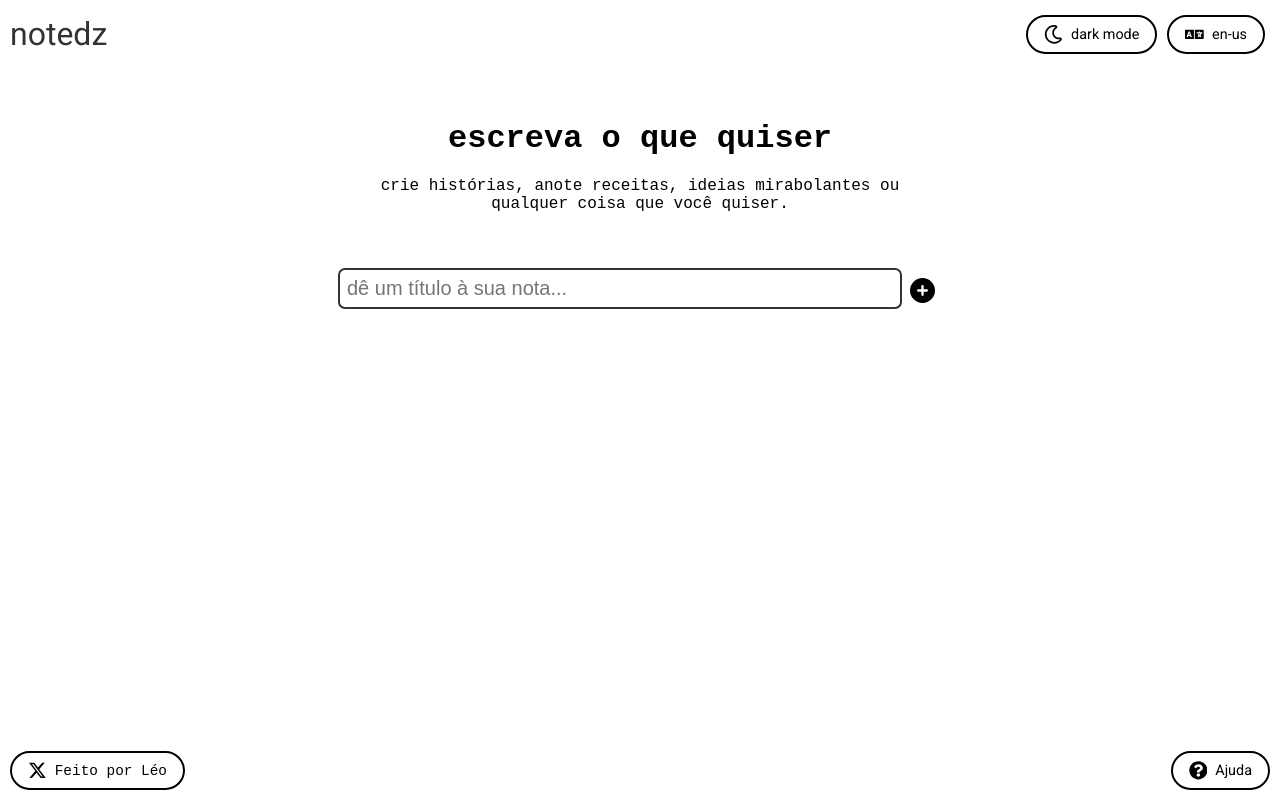
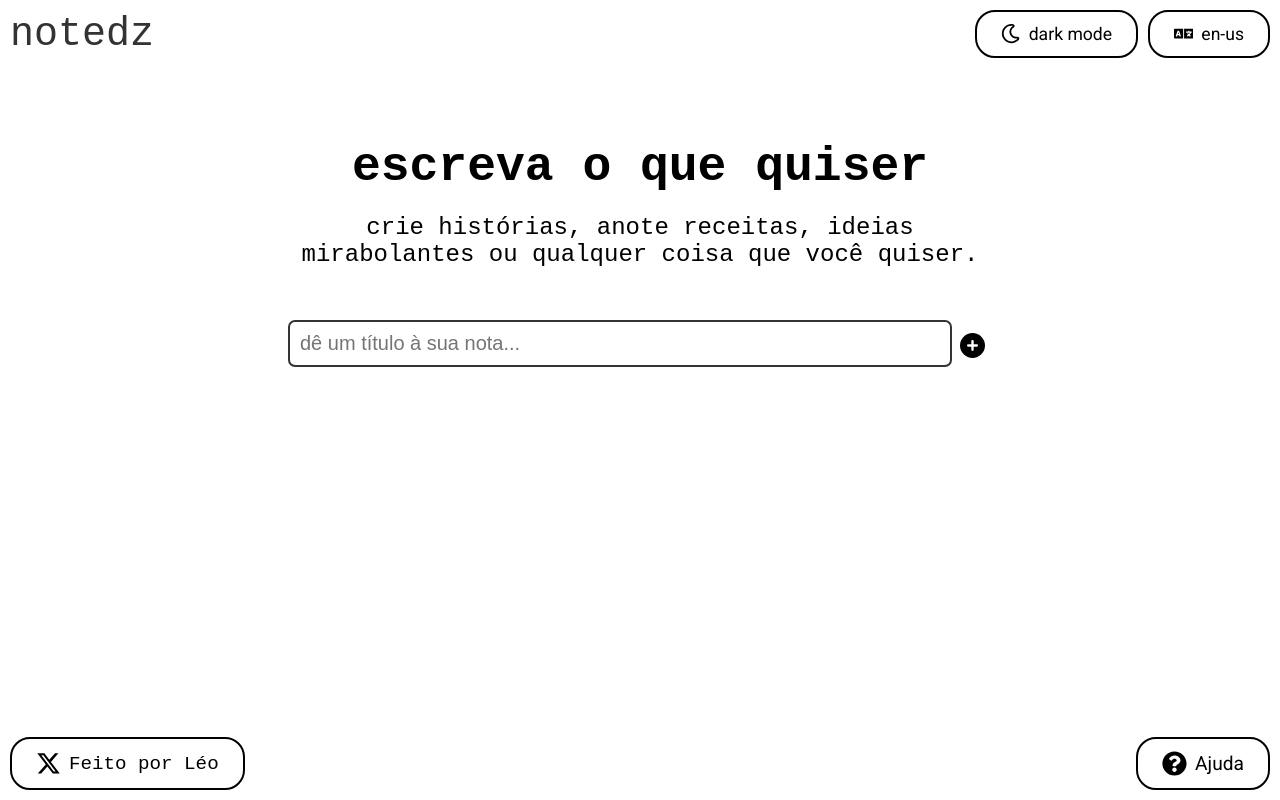
Before and after one commit to leoz11/notedz, a React (Create React App) app: page / in a window 1280 px wide. Built offline with nearby package versions, Linux system fonts and the light colour scheme.

Commit message:
Updating files

```diff
--- a/src/App.js
+++ b/src/App.js
@@ -1,12 +1,12 @@
-import React, { useState, useEffect } from 'react';
-import { BrowserRouter as Router } from 'react-router-dom';
-import styled, { createGlobalStyle } from 'styled-components';
-import { FaQuestionCircle } from 'react-icons/fa';
+import React, { useState, useEffect } from "react";
+import { BrowserRouter as Router } from "react-router-dom";
+import styled, { createGlobalStyle } from "styled-components";
+import { FaQuestionCircle } from "react-icons/fa";
 import { FaXTwitter } from "react-icons/fa6";
-import Header from './components/Header';
-import Home from './pages/Home';
-import HelpBox from './components/HelpBox';
-import texts from './texts.json';
+import Header from "./components/Header";
+import Home from "./pages/Home";
+import HelpBox from "./components/HelpBox";
+import texts from "./texts.json";
 
 const GlobalStyle = createGlobalStyle`
   body {
@@ -29,8 +29,8 @@ const Container = styled.div`
   align-items: center;
   min-height: 100vh;
   width: 100%;
-  background-color: ${(props) => (props.darkMode ? '#000000' : '#fff')};
-  color: ${(props) => (props.darkMode ? '#fff' : '#000')};
+  background-color: ${(props) => (props.darkMode ? "#000000" : "#fff")};
+  color: ${(props) => (props.darkMode ? "#fff" : "#000")};
   transition: background-color 0.3s, color 0.3s;
   padding: 20px;
   box-sizing: border-box;
@@ -41,16 +41,16 @@ const Container = styled.div`
 
 const HelpButton = styled.button`
   background: none;
-  border: 2px solid ${(props) => (props.darkMode ? '#fff' : '#000')};
+  border: 2px solid ${(props) => (props.darkMode ? "#fff" : "#000")};
   border-radius: 20px;
-  padding: 8px 16px;
+  padding: 12px 24px;
   cursor: pointer;
   display: flex;
   align-items: center;
-  color: ${(props) => (props.darkMode ? '#fff' : '#000')};
+  color: ${(props) => (props.darkMode ? "#fff" : "#000")};
   transition: color 0.3s, border-color 0.3s;
-  font-family: 'Roboto', sans-serif;
-  font-size: 0.9em;
+  font-family: "Roboto", sans-serif;
+  font-size: 1.2em;
   position: absolute;
   bottom: 10px;
   right: 10px;
@@ -59,20 +59,36 @@ const HelpButton = styled.button`
     margin-right: 8px;
     font-size: 1.3em;
   }
+
+  span {
+    display: inline;
+  }
+
+  @media (max-width: 768px) {
+    padding: 12px;
+
+    span {
+      display: none;
+    }
+
+    svg {
+      margin-right: 0;
+    }
+  }
 `;
 
 const FooterButton = styled.a`
   background: none;
-  border: 2px solid ${(props) => (props.darkMode ? '#fff' : '#000')};
+  border: 2px solid ${(props) => (props.darkMode ? "#fff" : "#000")};
   border-radius: 20px;
-  padding: 8px 16px;
+  padding: 12px 24px;
   cursor: pointer;
   display: flex;
   align-items: center;
-  color: ${(props) => (props.darkMode ? '#fff' : '#000')};
+  color: ${(props) => (props.darkMode ? "#fff" : "#000")};
   transition: color 0.3s, border-color 0.3s;
-  font-family: 'Fira Code', monospace;
-  font-size: 0.9em;
+  font-family: "Fira Code", monospace;
+  font-size: 1.2em;
   text-decoration: none;
 
   svg {
@@ -80,12 +96,19 @@ const FooterButton = styled.a`
     font-size: 1.3em;
   }
 
+  span {
+    display: inline;
+  }
+
   @media (max-width: 768px) {
-    font-size: 0.8em;
-    padding: 6px 12px;
+    padding: 12px;
+
+    span {
+      display: none;
+    }
 
     svg {
-      font-size: 1.2em;
+      margin-right: 0;
     }
   }
 `;
@@ -98,29 +121,29 @@ const MadeByLeoButton = styled(FooterButton)`
 
 function App() {
   const [isDarkMode, setIsDarkMode] = useState(() => {
-    const savedMode = localStorage.getItem('darkMode');
+    const savedMode = localStorage.getItem("darkMode");
     return savedMode ? JSON.parse(savedMode) : false;
   });
   const [language, setLanguage] = useState(() => {
-    const savedLanguage = localStorage.getItem('language');
-    return savedLanguage || 'pt';
+    const savedLanguage = localStorage.getItem("language");
+    return savedLanguage || "pt";
   });
   const [notes, setNotes] = useState(() => {
-    const savedNotes = localStorage.getItem('notes');
+    const savedNotes = localStorage.getItem("notes");
     return savedNotes ? JSON.parse(savedNotes) : [];
   });
   const [showHelp, setShowHelp] = useState(false);
 
   useEffect(() => {
-    localStorage.setItem('darkMode', JSON.stringify(isDarkMode));
+    localStorage.setItem("darkMode", JSON.stringify(isDarkMode));
   }, [isDarkMode]);
 
   useEffect(() => {
-    localStorage.setItem('language', language);
+    localStorage.setItem("language", language);
   }, [language]);
 
   useEffect(() => {
-    localStorage.setItem('notes', JSON.stringify(notes));
+    localStorage.setItem("notes", JSON.stringify(notes));
   }, [notes]);
 
   const toggleMode = () => {
@@ -128,7 +151,7 @@ function App() {
   };
 
   const toggleLanguage = () => {
-    setLanguage(language === 'pt' ? 'en' : 'pt');
+    setLanguage(language === "pt" ? "en" : "pt");
   };
 
   const toggleHelp = () => {
@@ -141,7 +164,7 @@ function App() {
 
   const addNote = (title) => {
     if (title.length <= 50) {
-      setNotes([...notes, { title, content: '' }]);
+      setNotes([...notes, { title, content: "" }]);
     } else {
       alert("O título da nota não pode ter mais de 50 caracteres.");
     }
@@ -183,7 +206,7 @@ function App() {
         />
 
         <HelpButton darkMode={isDarkMode} onClick={toggleHelp}>
-          <FaQuestionCircle /> {getLanguageText('help')}
+          <FaQuestionCircle /> <span>{getLanguageText("help")}</span>
         </HelpButton>
 
         {showHelp && (
@@ -196,11 +219,11 @@ function App() {
 
         <MadeByLeoButton
           darkMode={isDarkMode}
-          href="https://x.com/leozinnjs"
+          href="https://x.com/leleojs_"
           target="_blank"
           rel="noopener noreferrer"
         >
-          <FaXTwitter /> {getLanguageText('madeByLeo')}
+          <FaXTwitter /> <span>{getLanguageText("madeByLeo")}</span>
         </MadeByLeoButton>
       </Container>
     </Router>
--- a/src/components/Header.js
+++ b/src/components/Header.js
@@ -1,7 +1,13 @@
-import React from 'react';
-import { Link } from 'react-router-dom';
-import styled from 'styled-components';
-import { FaRegMoon, FaRegSun, FaLanguage } from 'react-icons/fa';
+import React, { useState } from "react";
+import { Link } from "react-router-dom";
+import styled from "styled-components";
+import {
+  FaRegMoon,
+  FaRegSun,
+  FaLanguage,
+  FaBars,
+  FaTimes,
+} from "react-icons/fa";
 
 const HeaderContainer = styled.header`
   display: flex;
@@ -13,12 +19,13 @@ const HeaderContainer = styled.header`
   position: absolute;
   top: 0;
   left: 0;
+  z-index: 1000;
 `;
 
 const LogoWrapper = styled.div`
-  font-family: 'Roboto', sans-serif;
-  font-size: 2em;
-  color: ${(props) => (props.darkMode ? '#fff' : '#333')};
+  font-family: "Fira Code", monospace;
+  font-size: 2.5em;
+  color: ${(props) => (props.darkMode ? "#fff" : "#333")};
   cursor: pointer;
 
   &:hover {
@@ -32,46 +39,106 @@ const LogoWrapper = styled.div`
 
 const ButtonGroup = styled.div`
   display: flex;
-  flex-wrap: wrap;
+  flex-direction: row; /* Garante que os botões fiquem lado a lado em telas maiores */
   justify-content: flex-end;
   align-items: center;
+  gap: 10px; /* Espaçamento consistente entre os botões */
 
   @media (max-width: 768px) {
-    flex-direction: row;
-    align-items: flex-end;
+    display: ${(props) => (props.isOpen ? "flex" : "none")};
+    flex-direction: column;
+    position: absolute;
+    top: 60px;
+    right: 0;
+    background-color: ${(props) => (props.darkMode ? "#1a1a1a" : "#fff")};
+    box-shadow: 0 4px 8px rgba(0, 0, 0, 0.1);
+    border-radius: 8px;
+    padding: 12px;
+    width: 200px;
+    gap: 8px; /* Espaçamento menor entre botões quando em coluna */
+    animation: slideIn 0.3s ease-in-out;
+
+    @keyframes slideIn {
+      from {
+        opacity: 0;
+        transform: translateY(-10px);
+      }
+      to {
+        opacity: 1;
+        transform: translateY(0);
+      }
+    }
   }
 `;
 
 const ToggleButton = styled.button`
   background: none;
-  border: 2px solid ${(props) => (props.darkMode ? '#fff' : '#000')};
+  border: 2px solid ${(props) => (props.darkMode ? "#fff" : "#000")};
   border-radius: 20px;
-  padding: 8px 16px;
+  padding: clamp(8px, 1.5vw, 12px) clamp(16px, 3vw, 24px);
   cursor: pointer;
   display: flex;
   align-items: center;
-  color: ${(props) => (props.darkMode ? '#fff' : '#000')};
+  color: ${(props) => (props.darkMode ? "#fff" : "#000")};
   transition: color 0.3s, border-color 0.3s;
-  font-family: 'Roboto', sans-serif;
-  font-size: 0.9em;
-  margin: 5px;
+  font-family: "Roboto", sans-serif;
+  font-size: clamp(0.9em, 1.5vw, 1.1em);
+  white-space: nowrap; /* Evita quebra de linha no texto dos botões */
 
   svg {
     margin-right: 8px;
-    font-size: 1.3em;
+    font-size: clamp(1em, 1.5vw, 1.3em);
+  }
+
+  @media (max-width: 768px) {
+    width: 100%;
+    justify-content: center;
+  }
+`;
+
+const HamburgerButton = styled.button`
+  display: none;
+  background: none;
+  border: none;
+  color: ${(props) => (props.darkMode ? "#fff" : "#000")};
+  font-size: 1.5em;
+  cursor: pointer;
+  padding: 5px;
+
+  @media (max-width: 768px) {
+    display: block;
   }
 `;
 
 function Header({ darkMode, toggleMode, toggleLanguage, getLanguageText }) {
+  const [menuOpen, setMenuOpen] = useState(false);
+
+  const toggleMenu = () => {
+    setMenuOpen(!menuOpen);
+  };
+
+  const handleButtonClick = (action) => {
+    action();
+    setMenuOpen(false);
+  };
+
   return (
     <HeaderContainer>
       <LogoWrapper darkMode={darkMode}>
-        <Link to="/" style={{ textDecoration: 'none', color: 'inherit' }}>
+        <Link to="/" style={{ textDecoration: "none", color: "inherit" }}>
           notedz
         </Link>
       </LogoWrapper>
-      <ButtonGroup>
-        <ToggleButton darkMode={darkMode} onClick={toggleMode}>
+
+      <HamburgerButton darkMode={darkMode} onClick={toggleMenu}>
+        {menuOpen ? <FaTimes /> : <FaBars />}
+      </HamburgerButton>
+
+      <ButtonGroup isOpen={menuOpen} darkMode={darkMode}>
+        <ToggleButton
+          darkMode={darkMode}
+          onClick={() => handleButtonClick(toggleMode)}
+        >
           {darkMode ? (
             <>
               <FaRegSun /> light mode
@@ -82,8 +149,11 @@ function Header({ darkMode, toggleMode, toggleLanguage, getLanguageText }) {
             </>
           )}
         </ToggleButton>
-        <ToggleButton darkMode={darkMode} onClick={toggleLanguage}>
-          <FaLanguage /> {getLanguageText('languageToggle')}
+        <ToggleButton
+          darkMode={darkMode}
+          onClick={() => handleButtonClick(toggleLanguage)}
+        >
+          <FaLanguage /> {getLanguageText("languageToggle")}
         </ToggleButton>
       </ButtonGroup>
     </HeaderContainer>
--- a/src/components/HelpBox.js
+++ b/src/components/HelpBox.js
@@ -1,6 +1,6 @@
-import React from 'react';
-import styled from 'styled-components';
-import { FaRegSun, FaRegMoon, FaLanguage } from 'react-icons/fa';
+import React from "react";
+import styled from "styled-components";
+import { FaRegSun, FaRegMoon, FaLanguage } from "react-icons/fa";
 import { FaXTwitter } from "react-icons/fa6";
 
 const HelpBoxContainer = styled.div`
@@ -8,9 +8,9 @@ const HelpBoxContainer = styled.div`
   bottom: 60px;
   right: 10px;
   width: 300px;
-  background-color: ${(props) => (props.darkMode ? '#333' : '#f0f0f0')};
-  color: ${(props) => (props.darkMode ? '#fff' : '#000')};
-  border: 2px solid ${(props) => (props.darkMode ? '#fff' : '#000')};
+  background-color: ${(props) => (props.darkMode ? "#333" : "#f0f0f0")};
+  color: ${(props) => (props.darkMode ? "#fff" : "#000")};
+  border: 2px solid ${(props) => (props.darkMode ? "#fff" : "#000")};
   border-radius: 10px;
   padding: 20px;
   font-size: 0.9em;
@@ -46,21 +46,21 @@ const HelpRow = styled.div`
 const NotedzHighlight = styled.span`
   text-decoration: underline;
   text-decoration-thickness: 2.5px;
-  text-decoration-color: #7F00FF;
+  text-decoration-color: #7f00ff;
   color: inherit;
 `;
 
 const ToggleButton = styled.button`
   background: none;
-  border: 2px solid ${(props) => (props.darkMode ? '#fff' : '#000')};
+  border: 2px solid ${(props) => (props.darkMode ? "#fff" : "#000")};
   border-radius: 20px;
   padding: 8px 16px;
   cursor: pointer;
   display: flex;
   align-items: center;
-  color: ${(props) => (props.darkMode ? '#fff' : '#000')};
+  color: ${(props) => (props.darkMode ? "#fff" : "#000")};
   transition: color 0.3s, border-color 0.3s;
-  font-family: 'Roboto', sans-serif;
+  font-family: "Roboto", sans-serif;
   font-size: 0.9em;
   margin: 5px;
 
@@ -72,15 +72,15 @@ const ToggleButton = styled.button`
 
 const FooterButton = styled.a`
   background: none;
-  border: 2px solid ${(props) => (props.darkMode ? '#fff' : '#000')};
+  border: 2px solid ${(props) => (props.darkMode ? "#fff" : "#000")};
   border-radius: 20px;
-  padding: 8px 16px;
+  padding: 12px 24px;
   cursor: pointer;
   display: flex;
   align-items: center;
-  color: ${(props) => (props.darkMode ? '#fff' : '#000')};
+  color: ${(props) => (props.darkMode ? "#fff" : "#000")};
   transition: color 0.3s, border-color 0.3s;
-  font-family: 'Fira Code', monospace;
+  font-family: "Fira Code", monospace;
   font-size: 0.9em;
   text-decoration: none;
 
@@ -103,29 +103,37 @@ const HelpBox = ({ darkMode, isDarkMode, getLanguageText }) => {
   return (
     <HelpBoxContainer darkMode={darkMode}>
       <HelpContent>
-        <p>{getLanguageText('helpDescription')}</p>
+        <p>{getLanguageText("helpDescription")}</p>
         <ol>
-          {getLanguageText('helpInstructions').map((instruction, index) => (
+          {getLanguageText("helpInstructions").map((instruction, index) => (
             <li key={index}>{instruction}</li>
           ))}
         </ol>
         <HelpRow>
           <ToggleButton darkMode={darkMode} disabled>
-            {isDarkMode ? <FaRegSun /> : <FaRegMoon />} {isDarkMode ? 'light mode' : 'dark mode'}
+            {isDarkMode ? <FaRegSun /> : <FaRegMoon />}{" "}
+            {isDarkMode ? "light mode" : "dark mode"}
           </ToggleButton>
-          <span>{getLanguageText('helpTheme')}</span>
+          <span>{getLanguageText("helpTheme")}</span>
         </HelpRow>
         <HelpRow>
           <ToggleButton darkMode={darkMode} disabled>
-            <FaLanguage /> {getLanguageText('languageToggle')}
+            <FaLanguage /> {getLanguageText("languageToggle")}
           </ToggleButton>
-          <span>{getLanguageText('helpLanguage')}</span>
+          <span>{getLanguageText("helpLanguage")}</span>
         </HelpRow>
         <p>
-          {getLanguageText('contactCreator')} <NotedzHighlight>notedz</NotedzHighlight>, {getLanguageText('contactLink')}
+          {getLanguageText("contactCreator")}{" "}
+          <NotedzHighlight>notedz</NotedzHighlight>,{" "}
+          {getLanguageText("contactLink")}
         </p>
         <HelpRow>
-          <FooterButton darkMode={darkMode} href="https://x.com/leozinnjs" target="_blank" rel="noopener noreferrer">
+          <FooterButton
+            darkMode={darkMode}
+            href="https://x.com/leozinnjs"
+            target="_blank"
+            rel="noopener noreferrer"
+          >
             <FaXTwitter /> Leo
           </FooterButton>
         </HelpRow>
--- a/src/components/NoteList.js
+++ b/src/components/NoteList.js
@@ -1,9 +1,9 @@
-import React, { useState } from 'react';
-import { Link } from 'react-router-dom';
-import styled from 'styled-components';
-import { FaTimes, FaEdit, FaCheck } from 'react-icons/fa';
+import React, { useState } from "react";
+import { Link } from "react-router-dom";
+import styled from "styled-components";
+import { FaTimes, FaEdit, FaCheck } from "react-icons/fa";
 import { FaCirclePlus } from "react-icons/fa6";
-import ConfirmationModal from './ConfirmationModal';
+import ConfirmationModal from "./ConfirmationModal";
 
 const NotesList = styled.ul`
   list-style-type: none;
@@ -16,22 +16,21 @@ const NotesList = styled.ul`
 const NoteItem = styled.li`
   display: flex;
   align-items: center;
-  border-bottom: 1px solid ${(props) => (props.darkMode ? '#333' : '#ddd')};
+  border-bottom: 1px solid ${(props) => (props.darkMode ? "#333" : "#ddd")};
   transition: background-color 0.2s, transform 0.2s;
   border-radius: 5px;
   margin-bottom: 10px;
 
   &:hover {
-    background-color: ${(props) => (props.darkMode ? '#555' : '#f5f5f5')};
+    background-color: ${(props) => (props.darkMode ? "#555" : "#f5f5f5")};
   }
 `;
 
-
 const NoteTitle = styled(Link)`
   flex-grow: 1;
-  color: ${(props) => (props.darkMode ? '#fff' : '#000')};
+  color: ${(props) => (props.darkMode ? "#fff" : "#000")};
   text-decoration: none;
-  font-size: 1em;
+  font-size: 1.5em;
   padding: 5px;
   white-space: nowrap;
   overflow: hidden;
@@ -43,9 +42,9 @@ const NoteInput = styled.input`
   flex-grow: 1;
   background: none;
   border: none;
-  color: ${(props) => (props.darkMode ? '#fff' : '#000')};
+  color: ${(props) => (props.darkMode ? "#fff" : "#000")};
   font-size: 1em;
-  padding: 7px;
+  padding: 10px;
   outline: 2px solid #333;
   border-radius: 5px;
   font-size: 20px;
@@ -54,7 +53,7 @@ const NoteInput = styled.input`
 const IconButton = styled.button`
   background: none;
   border: none;
-  color: ${(props) => (props.darkMode ? '#fff' : '#000')};
+  color: ${(props) => (props.darkMode ? "#fff" : "#000")};
   cursor: pointer;
   font-size: 18px;
   padding: 5px;
@@ -73,8 +72,15 @@ const NewNoteWrapper = styled.div`
   width: 100%;
 `;
 
-const NoteList = ({ notes, darkMode, addNote, updateNote, deleteNote, getLanguageText }) => {
-  const [newNoteTitle, setNewNoteTitle] = useState('');
+const NoteList = ({
+  notes,
+  darkMode,
+  addNote,
+  updateNote,
+  deleteNote,
+  getLanguageText,
+}) => {
+  const [newNoteTitle, setNewNoteTitle] = useState("");
   const [editingIndex, setEditingIndex] = useState(null);
   const [isModalOpen, setIsModalOpen] = useState(false);
   const [noteToDelete, setNoteToDelete] = useState(null);
@@ -82,7 +88,7 @@ const NoteList = ({ notes, darkMode, addNote, updateNote, deleteNote, getLanguag
   const handleAddNote = () => {
     if (newNoteTitle.trim()) {
       addNote(newNoteTitle);
-      setNewNoteTitle('');
+      setNewNoteTitle("");
     }
   };
 
@@ -115,7 +121,7 @@ const NoteList = ({ notes, darkMode, addNote, updateNote, deleteNote, getLanguag
           type="text"
           value={newNoteTitle}
           onChange={(e) => setNewNoteTitle(e.target.value)}
-          placeholder={getLanguageText('newNotePrompt')}
+          placeholder={getLanguageText("newNotePrompt")}
           darkMode={darkMode}
         />
         <AddNoteButton onClick={handleAddNote} darkMode={darkMode}>
@@ -130,23 +136,38 @@ const NoteList = ({ notes, darkMode, addNote, updateNote, deleteNote, getLanguag
                 <NoteInput
                   type="text"
                   value={note.title}
-                  onChange={(e) => updateNote(index, e.target.value, note.content)}
+                  onChange={(e) =>
+                    updateNote(index, e.target.value, note.content)
+                  }
                   darkMode={darkMode}
                   autoFocus
                 />
-                <IconButton onClick={() => setEditingIndex(null)} darkMode={darkMode}>
+                <IconButton
+                  onClick={() => setEditingIndex(null)}
+                  darkMode={darkMode}
+                >
                   <FaCheck />
                 </IconButton>
               </>
             ) : (
               <>
-                <NoteTitle to={`/note/${index}`} darkMode={darkMode} title={note.title}>
+                <NoteTitle
+                  to={`/note/${index}`}
+                  darkMode={darkMode}
+                  title={note.title}
+                >
                   {truncateTitle(note.title)}
                 </NoteTitle>
-                <IconButton onClick={() => setEditingIndex(index)} darkMode={darkMode}>
+                <IconButton
+                  onClick={() => setEditingIndex(index)}
+                  darkMode={darkMode}
+                >
                   <FaEdit />
                 </IconButton>
-                <IconButton onClick={() => handleDeleteNote(index)} darkMode={darkMode}>
+                <IconButton
+                  onClick={() => handleDeleteNote(index)}
+                  darkMode={darkMode}
+                >
                   <FaTimes />
                 </IconButton>
               </>
--- a/src/pages/Home.js
+++ b/src/pages/Home.js
@@ -1,16 +1,16 @@
-import React from 'react';
-import { Routes, Route, useLocation } from 'react-router-dom';
-import NoteList from '../components/NoteList';
-import NotePage from './NotePage';
-import styled from 'styled-components';
+import React from "react";
+import { Routes, Route, useLocation } from "react-router-dom";
+import NoteList from "../components/NoteList";
+import NotePage from "./NotePage";
+import styled from "styled-components";
 
 const ContentWrapper = styled.div`
   display: flex;
   flex-direction: column;
   align-items: center;
-  max-width: 600px;
+  max-width: 700px;
   width: 100%;
-  margin-top: 100px;
+  margin-top: 15vh;
   padding-bottom: 20px;
 
   @media (max-width: 768px) {
@@ -20,7 +20,7 @@ const ContentWrapper = styled.div`
 `;
 
 const Title = styled.h1`
-  font-size: 2em;
+  font-size: 3em;
   margin: 0 0 20px 0;
   text-align: center;
 
@@ -30,7 +30,7 @@ const Title = styled.h1`
 `;
 
 const Paragraph = styled.p`
-  font-size: 1em;
+  font-size: 1.5em;
   text-align: center;
   margin: 0 0 50px 0;
 
@@ -40,15 +40,22 @@ const Paragraph = styled.p`
   }
 `;
 
-const Home = ({ notes, darkMode, addNote, updateNote, deleteNote, getLanguageText }) => {
+const Home = ({
+  notes,
+  darkMode,
+  addNote,
+  updateNote,
+  deleteNote,
+  getLanguageText,
+}) => {
   const location = useLocation();
 
   return (
     <ContentWrapper>
-      { !location.pathname.startsWith('/note/') && (
+      {!location.pathname.startsWith("/note/") && (
         <>
-          <Title>{getLanguageText('header')}</Title>
-          <Paragraph>{getLanguageText('paragraph')}</Paragraph>
+          <Title>{getLanguageText("header")}</Title>
+          <Paragraph>{getLanguageText("paragraph")}</Paragraph>
         </>
       )}
       <Routes>
```
Also changed, not shown: src/components/ConfirmationModal.js (+11 -11 lines), src/components/LanguageToggle.js (+4 -4 lines), src/pages/NotePage.js (+17 -18 lines).
